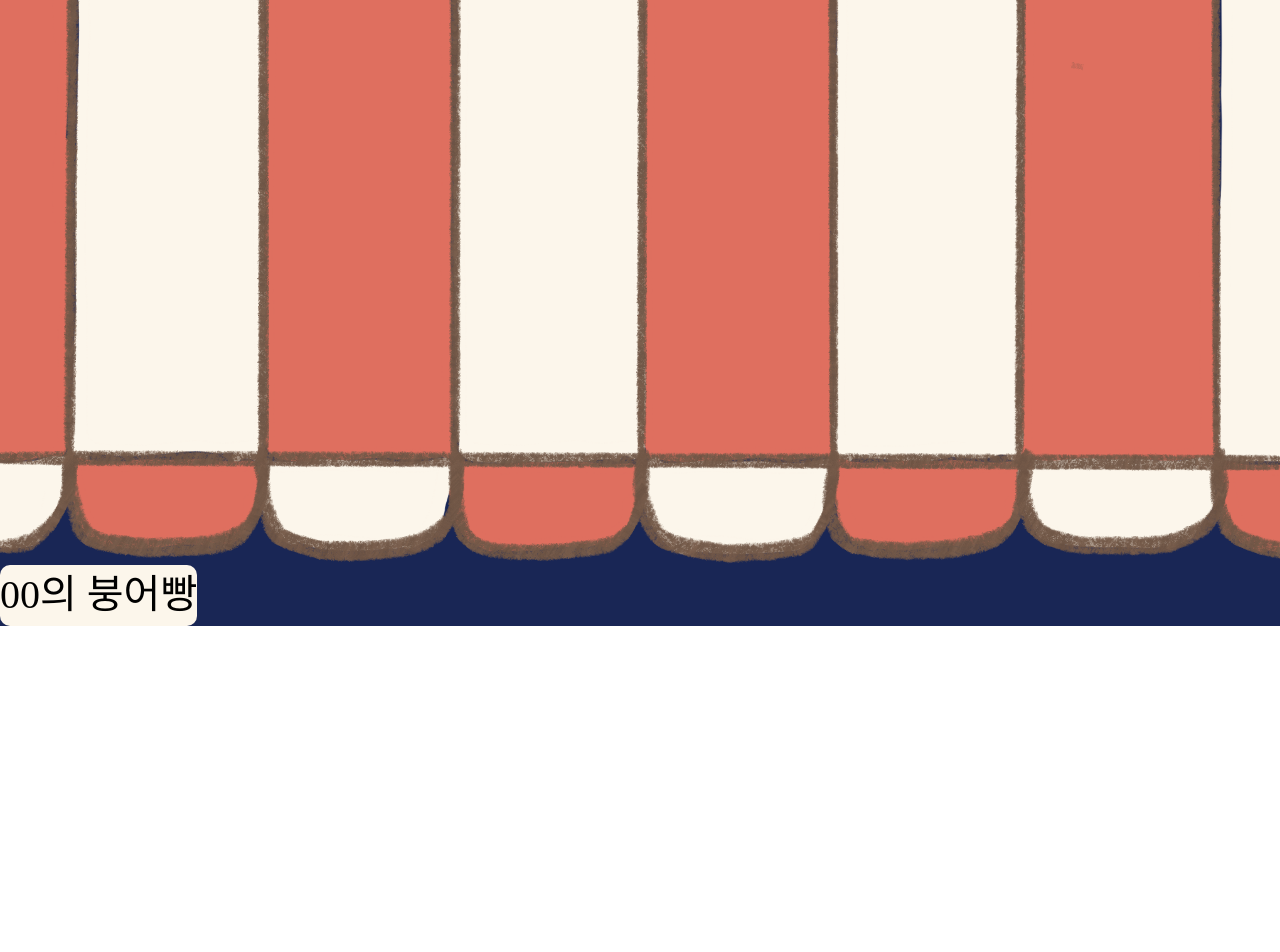
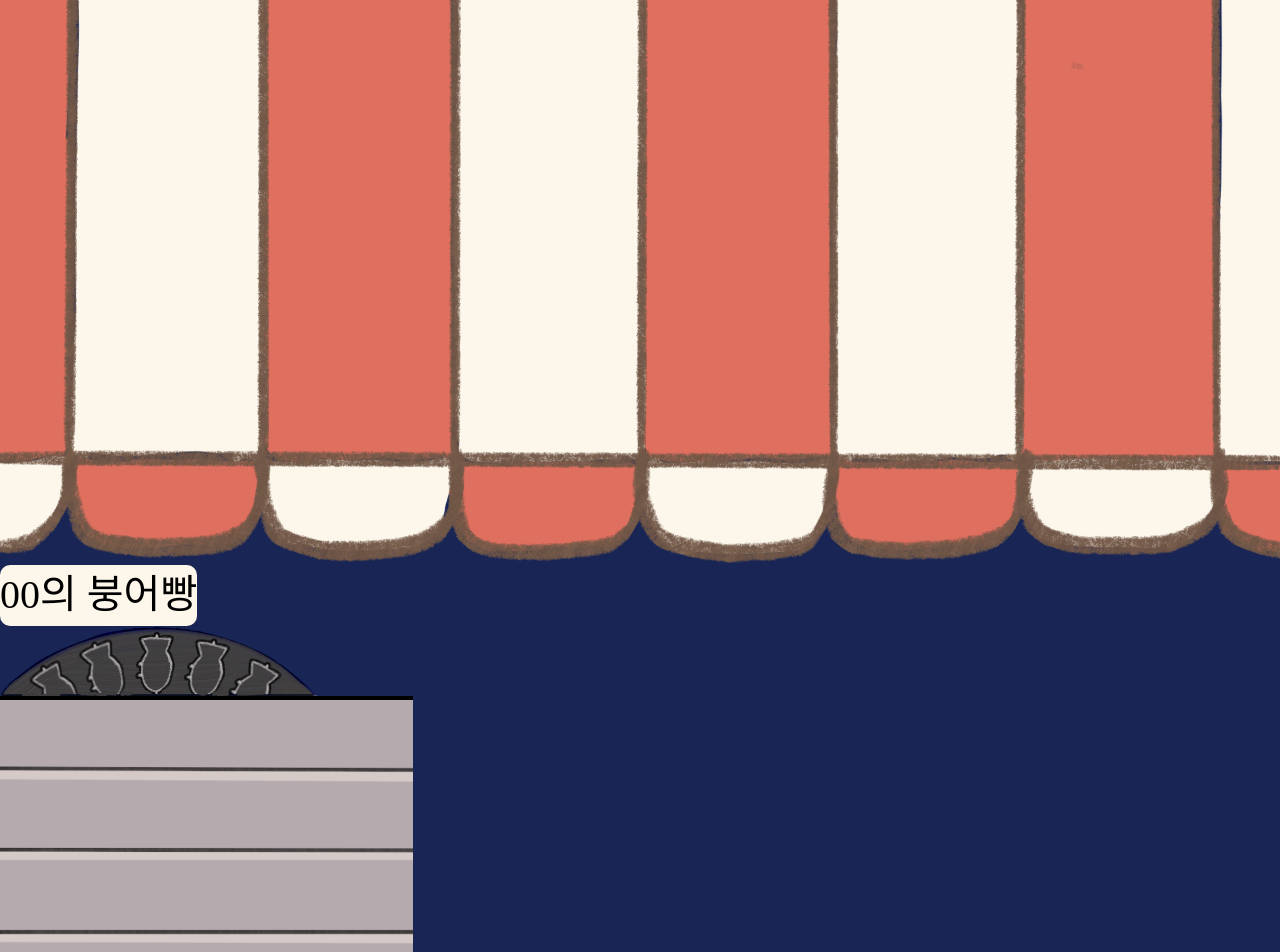
Before and after one commit to boongObbang-plz/boongObbang, a React (Create React App) app in the folder frontend/: page / in a window 1280 px wide. Shown: the top 952 px of the page. Before the commit the page ends 800 px from the top, so only its background shows below. Built offline with nearby package versions, Linux system fonts and the light colour scheme; a web font is replaced by a local one.

Commit message:
붕어빵 포차 하단부 추가

```diff
--- /dev/null
+++ b/frontend/src/components/MainPage/Bottom.js
@@ -0,0 +1,5 @@
+const Bottom = () => {
+  return <div className="h-screen bg-bottom-color" />;
+};
+
+export default Bottom;
--- a/frontend/src/components/MainPage/DefaultScreen.js
+++ b/frontend/src/components/MainPage/DefaultScreen.js
@@ -1,11 +1,17 @@
 import Roof from "components/MainPage/Roof";
 import Title from "components/MainPage/Title";
+import Grill from "components/MainPage/Grill";
+import Display from "components/MainPage/Display";
+import Bottom from "components/MainPage/Bottom";
 
 const DefaultScreen = () => {
   return (
     <>
       <Roof />
       <Title />
+      <Grill />
+      <Display />
+      <Bottom />
     </>
   );
 };
--- a/frontend/tailwind.config.js
+++ b/frontend/tailwind.config.js
@@ -6,6 +6,7 @@
       colors: {
         "base-color": "#192655",
         "title-color": "#FCF6EB",
+        "bottom-color": "#59433E",
       },
       fontFamily: {
         cookierun: ["CookieRun Black"],
```
